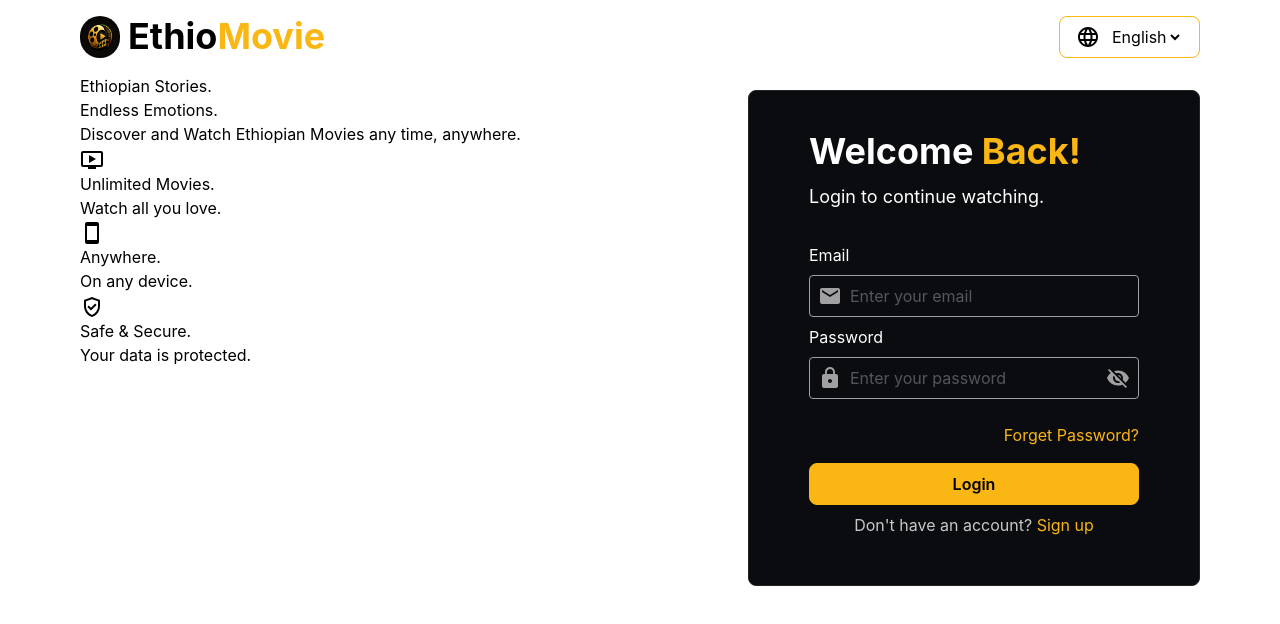
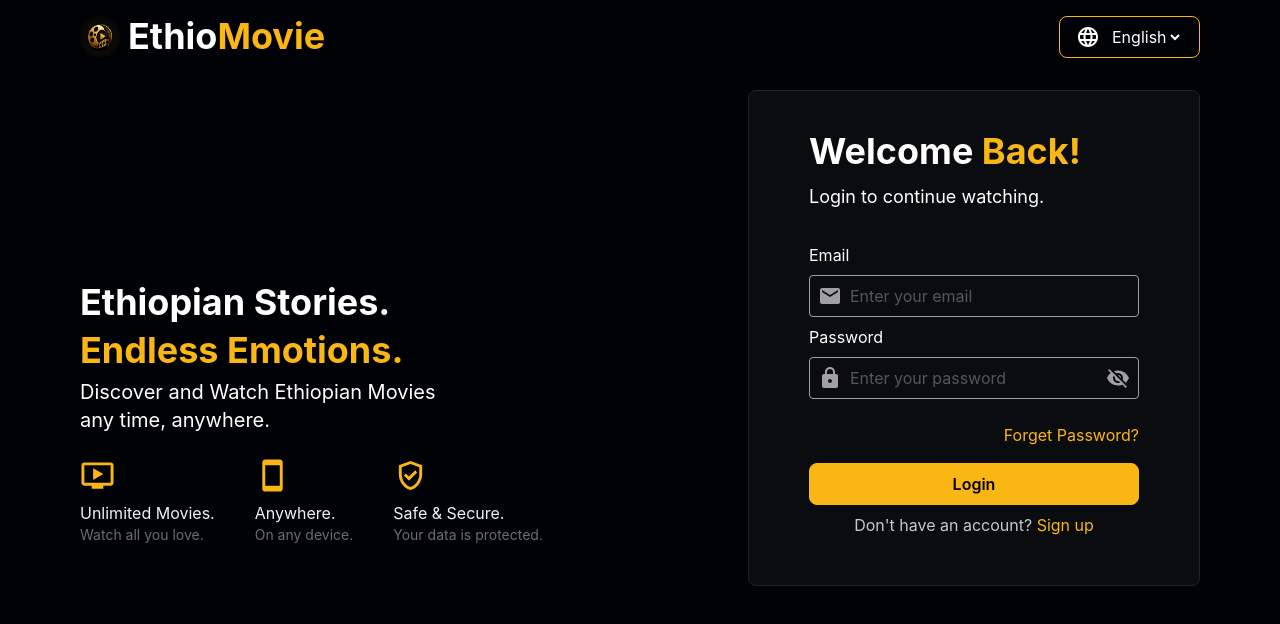
Before and after one commit to Jafar610/EthioMovie, a React app in the folder frontend/: page / in a window 1280 px wide. Shown: the top 624 px of the page. Built offline with nearby package versions, Linux system fonts and the light colour scheme; the HTML template or start-up script is replaced by a standard one.

Commit message:
login finished

```diff
--- a/frontend/src/Pages/Login/Login.jsx
+++ b/frontend/src/Pages/Login/Login.jsx
@@ -9,19 +9,19 @@ import VisibilityOffIcon from "@mui/icons-material/VisibilityOff";
 function Login() {
   return (
     <>
-      <div className="">
+      <div className="bg-[#010205] text-white w-full h-screen">
         <div>
           <div className="flex justify-between align-center py-4 px-20">
             <div className="flex justify-start align-center gap-2">
               <img src={logo} alt="" className="w-10 rounded-full" />
-              <h1 className="text-4xl font-bold text-black">
+              <h1 className="text-4xl font-bold text-white">
                 Ethio<span className="text-[#fab612]">Movie</span>
               </h1>
             </div>
             <div className="flex justify-center align-center gap-2 border border-[#fab612] rounded-lg px-4 py-2">
               <LanguageIcon />
               <select name="" id="" className="outline-none">
-                <option value="Eng" className="outline-none">
+                <option value="Eng" className="outline-none text-white">
                   English
                 </option>
               </select>
@@ -30,27 +30,27 @@ function Login() {
         </div>
 
         <div className="flex justify-between align-center px-20">
-          <div>
+          <div className="mt-50">
             <div>
-              <h2>Ethiopian Stories.</h2>
-              <h2>Endless Emotions.</h2>
-              <p>Discover and Watch Ethiopian Movies any time, anywhere.</p>
+              <h2 className="text-4xl font-bold py-2">Ethiopian Stories.</h2>
+              <h2 className="text-4xl font-bold pb-2 text-[#fab612]">Endless Emotions.</h2>
+              <p className="text-xl">Discover and Watch Ethiopian Movies <br /> any time, anywhere.</p>
             </div>
-            <div>
-              <div>
-                <OndemandVideoIcon />
-                <p>Unlimited Movies.</p>
-                <p>Watch all you love.</p>
+            <div className="flex justify-start align-center gap-10 py-6 text-[#fab612]">
+              <div className="">
+                <OndemandVideoIcon fontSize="large" />
+                <p className="text-[#f2f3f1] pt-2">Unlimited Movies.</p>
+                <p className="text-[#6c6d6e] text-sm">Watch all you love.</p>
               </div>
               <div>
-                <SmartphoneIcon />
-                <p>Anywhere.</p>
-                <p>On any device.</p>
+                <SmartphoneIcon fontSize="large"/>
+                <p className="text-[#f2f3f1] pt-2">Anywhere.</p>
+                <p className="text-[#6c6d6e] text-sm">On any device.</p>
               </div>
               <div>
-                <GppGoodOutlinedIcon />
-                <p>Safe & Secure.</p>
-                <p>Your data is protected.</p>
+                <GppGoodOutlinedIcon fontSize="large"/>
+                <p className="text-[#f2f3f1] pt-2" >Safe & Secure.</p>
+                <p className="text-[#6c6d6e] text-sm">Your data is protected.</p>
               </div>
             </div>
           </div>
```
